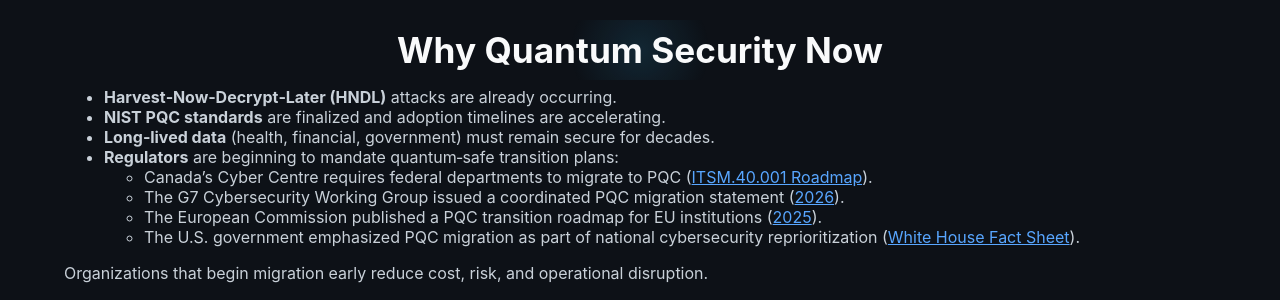
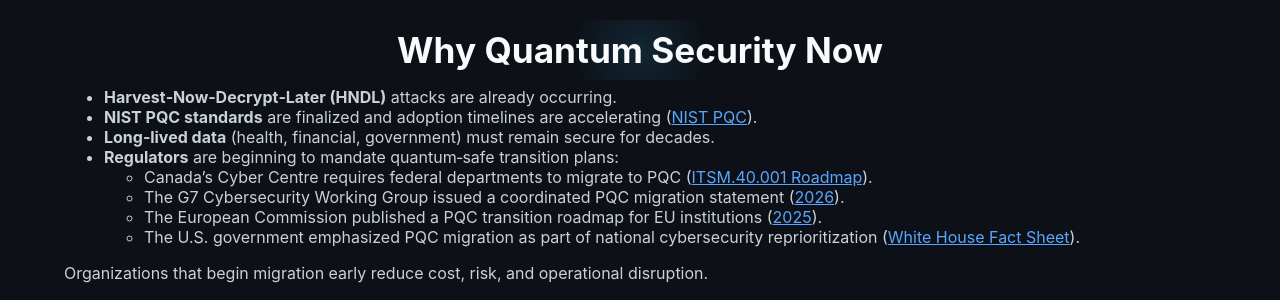
Before and after one commit to hassankhodaiemehr/qtransitionlabs, a Jekyll site: the page built from index.md, in a window 1280 px wide and 900 px high, scrolled down 1859 px. Shown: the part 153-453 px from the top of the window. Built offline with Jekyll 4.4.1, drawn with Linux system fonts in a browser that asks for light colours.

Commit message:
Update index.md

```diff
--- a/index.md
+++ b/index.md
@@ -673,7 +673,7 @@ body.light-mode .partner-label {
 
 <ul class="reveal-target">
   <li><strong>Harvest‑Now‑Decrypt‑Later (HNDL)</strong> attacks are already occurring.</li>
-  <li><strong>NIST PQC standards</strong> are finalized and adoption timelines are accelerating.</li>
+  <li><strong>NIST PQC standards</strong> are finalized and adoption timelines are accelerating (<a href="https://csrc.nist.gov/projects/post-quantum-cryptography" target="_blank">NIST PQC</a>).</li>
   <li><strong>Long‑lived data</strong> (health, financial, government) must remain secure for decades.</li>
   <li><strong>Regulators</strong> are beginning to mandate quantum‑safe transition plans:
     <ul>
@@ -684,6 +684,7 @@ body.light-mode .partner-label {
     </ul>
   </li>
 </ul>
+
 
 
 
```
